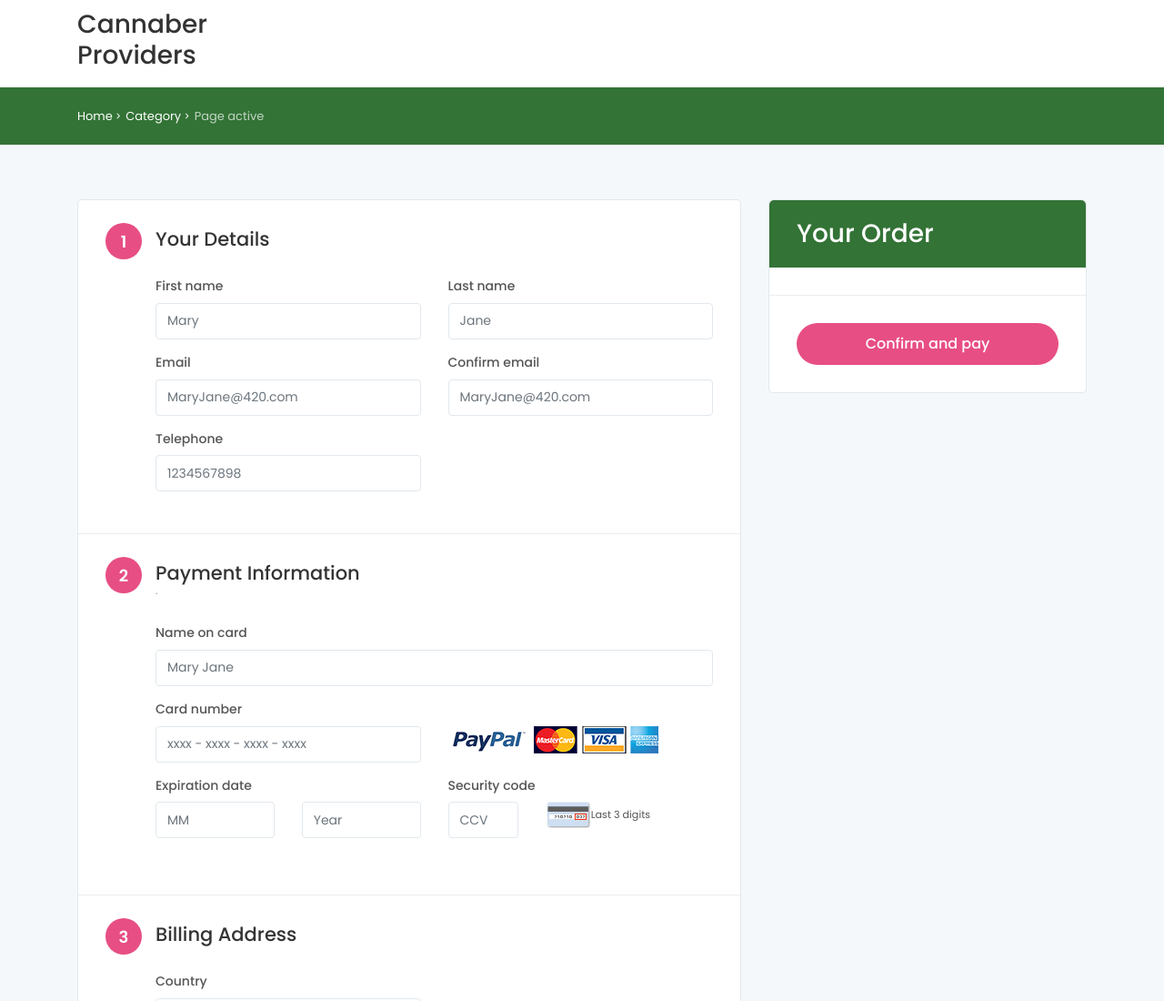
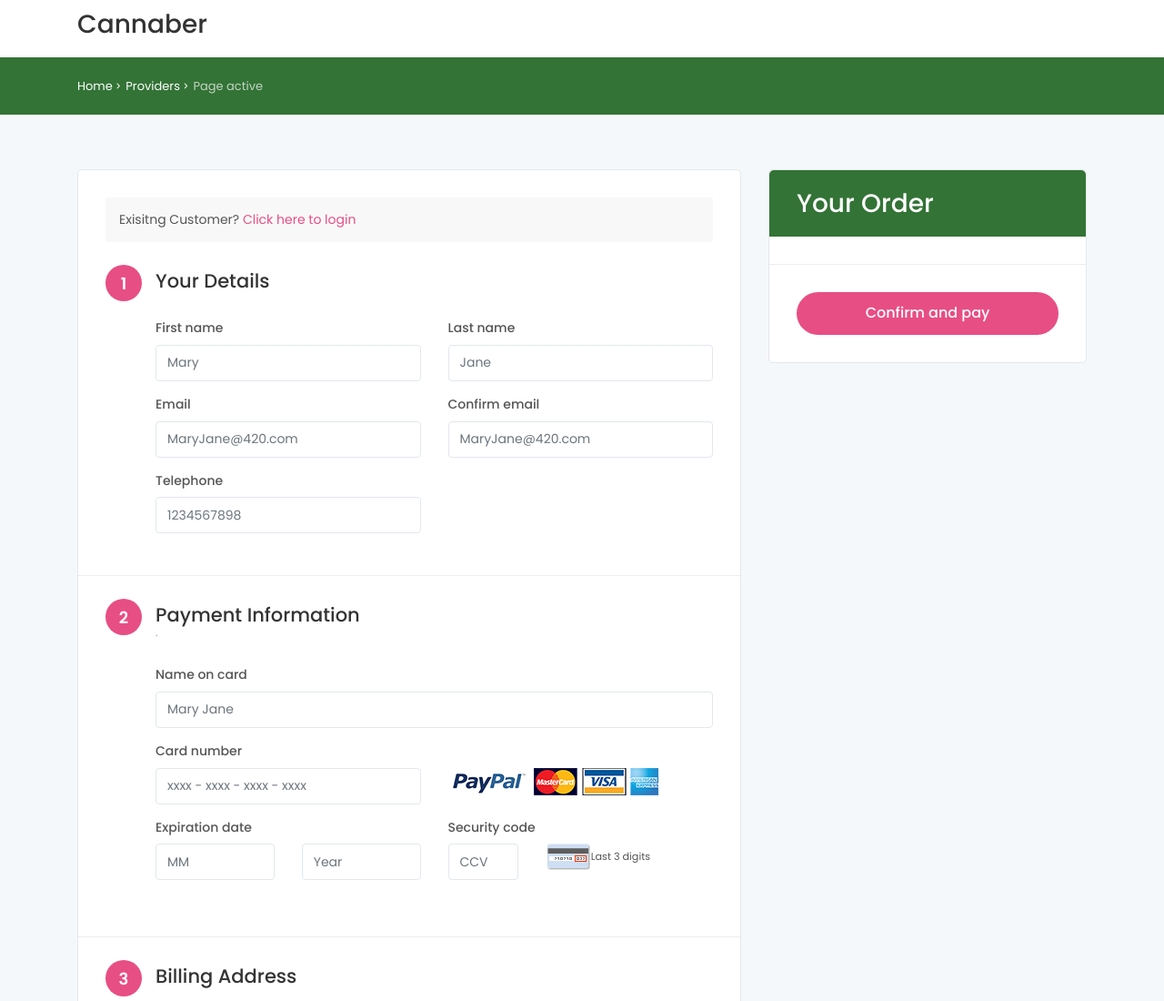
Before and after one commit to jallen9/Project-3, a website: page booking-page.html in a window 1280 px wide. Shown: the top 1100 px of the page at 91% size. Drawn offline with nearby package versions, Linux system fonts and the light colour scheme; files that its build step writes are made by us from their sources; files whose address does not match are found by name.

Commit message:
index.html line 27 spelling error fix confirm.html line 53 Providers update Booking page.html 45,,46, 57-59 line code updates. Signup.html adding changes to save form fill details with login. login.html updating code fixes to remote file.

```diff
--- a/booking-page.html
+++ b/booking-page.html
@@ -29,7 +29,7 @@
 	 		<div class="row">
 	 			<div class="col-lg-3 col-6">
 	 				<div id="logo_home">
-	 					<h3>Cannaber Providers</h3>
+	 					<h3>Cannaber</h3>
 	 				</div>
 	 			</div>
 	 		</div>
@@ -43,7 +43,8 @@
 			<div class="container">
 				<ul>
 					<li><a href="index.html">Home</a></li>
-					<li><a href="list.html">Category</a></li>
+					<!--Providers changed from list options.-->
+					<li><a href="list.html">Providers</a></li>
 					<li>Page active</li>
 				</ul>
 			</div>
@@ -54,9 +55,9 @@
 			<div class="row">
 				<div class="col-xl-8 col-lg-8">
 				<div class="box_general_3 cart">
-					<!-- <div class="message">
-						<p>Exisitng Customer? <a href="#0">Click here to login</a></p>
-					</div> -->
+					 <div class="message">
+						<p>Exisitng Customer? <a href="login.html">Click here to login</a></p>
+					</div>
 					<div class="form_title">
 						<h3><strong>1</strong>Your Details</h3>
 						<p>
```
Also changed, not shown: confirm.html (+1 -1 lines), detail-page.html (+2 -2 lines), index.html (+1 -1 lines), login.html (added), signup.html (added).
